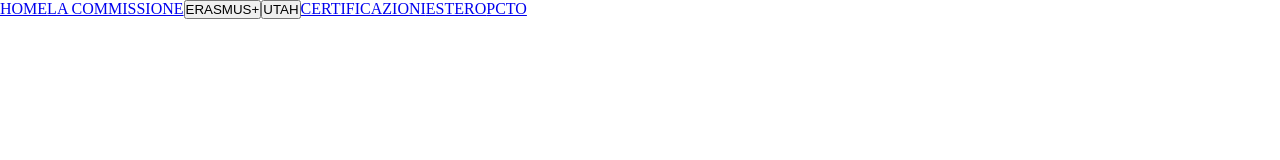
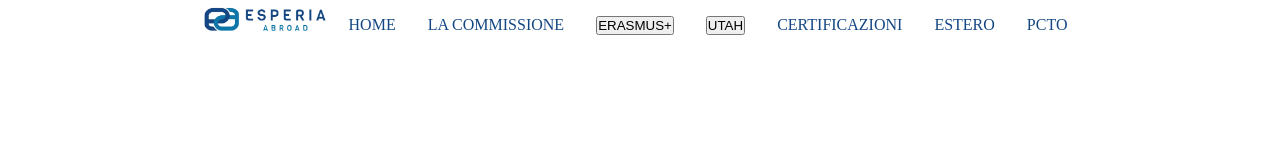
Before and after one commit to rick-y2077/EsperiAbroadd, a website: page Code/Index.html in a window 1280 px wide. Drawn offline with Linux system fonts and the light colour scheme.

Commit message:
navbar creation

```diff
--- a/Code/Index.html
+++ b/Code/Index.html
@@ -1,4 +1,4 @@
-<!DOCTYPE html>
+  <!DOCTYPE html>
 <html lang="en">
 <head>
     <meta charset="UTF-8">
@@ -12,7 +12,8 @@
 <body>
     <nav>
         <div class="navbar">
-            <img src="" alt=""> <!--logo-->
+          <span class="logo"><img src="../content/logo_scritta.png" alt="logo"> <!--logo--></span>
+          <span class="elements">
             <a href="Index.html" class="navbut"><p>HOME</p></a>
             <a href="commissione.html" class="navbut"><p>LA COMMISSIONE</p></a>
 
@@ -21,22 +22,24 @@
                 <div class="dropdown-content">
                   <a href="accr.html">ACCREDITAMENTO</a>
                   <a href="accr_scuola.html">ACCREDITAMENTO SCUOLA</a>
-                  <a href="accr_vet">ACCREDITAMENTO V.E.T.</a>
+                  <a href="accr_vet.html">ACCREDITAMENTO V.E.T.</a>
                 </div>
               </div>
 
               <div class="dropdown">
                 <button class="dropbtn">UTAH</button>
                 <div class="dropdown-content">
-                  <a href="utah1">21-22</a>
-                  <a href="utah2">22-23</a>
-                  <a href="utah3">23-24</a>
+                  <a href="utah1.html">21-22</a>
+                  <a href="utah2.html">22-23</a>
+                  <a href="utah3.html">23-24</a>
                 </div>
               </div>
 
-              <a href="certificazioni" class="navbut"><p>CERTIFICAZIONI</p></a>
-              <a href="estero" class="navbut"><p>ESTERO</p></a>
-              <a href="pcto" class="navbut"><p>PCTO</p></a>
+              <a href="certificazioni.html" class="navbut"><p>CERTIFICAZIONI</p></a>
+              <a href="estero.html" class="navbut"><p>ESTERO</p></a>
+              <a href="pcto.html" class="navbut"><p>PCTO</p></a>
+          </span>
+
         </div>
     </nav>
 
--- a/Code/Master.css
+++ b/Code/Master.css
@@ -14,18 +14,39 @@
 }
 
 .navbar{
-    display: flex;
+  display: flex;
+  align-content: center;
+  justify-content: center;
+}
 
+
+.logo img{
+  position: inherit;
+  width: 10vw;
+  padding: 0.5vb;
+}
+
+.elements{
+  display: flex;
+}
+
+.dropdown{
+  margin: 1vb;
+  padding: 1vb;
+}
+
+.elements a {
+  text-decoration: none;
+  color: var(--superdark);
+  margin: 1vb;
+  padding: 1vb;
 }
 
 
 
 
 /* The container <div> - needed to position the dropdown content */
-.dropdown {
-    position: relative;
-    display: inline-block;
-  }
+
 
   /* Dropdown Content (Hidden by Default) */
   .dropdown-content {
```
Also changed, not shown: Code/accr_vet.html (added), Code/certificazioni.html (added), Code/estero.html (added), Code/pcto.html (added), Code/utah1.html (added), Code/utah2.html (added), Code/utah3.html (added), content/logo.png (added), content/logo_scritta.png (added).
